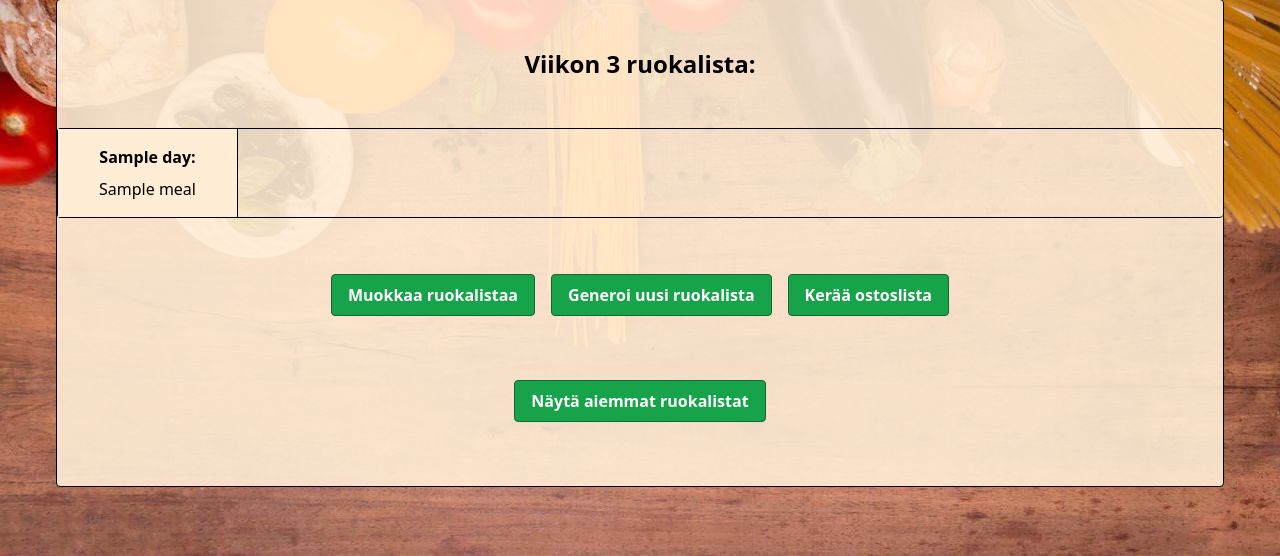
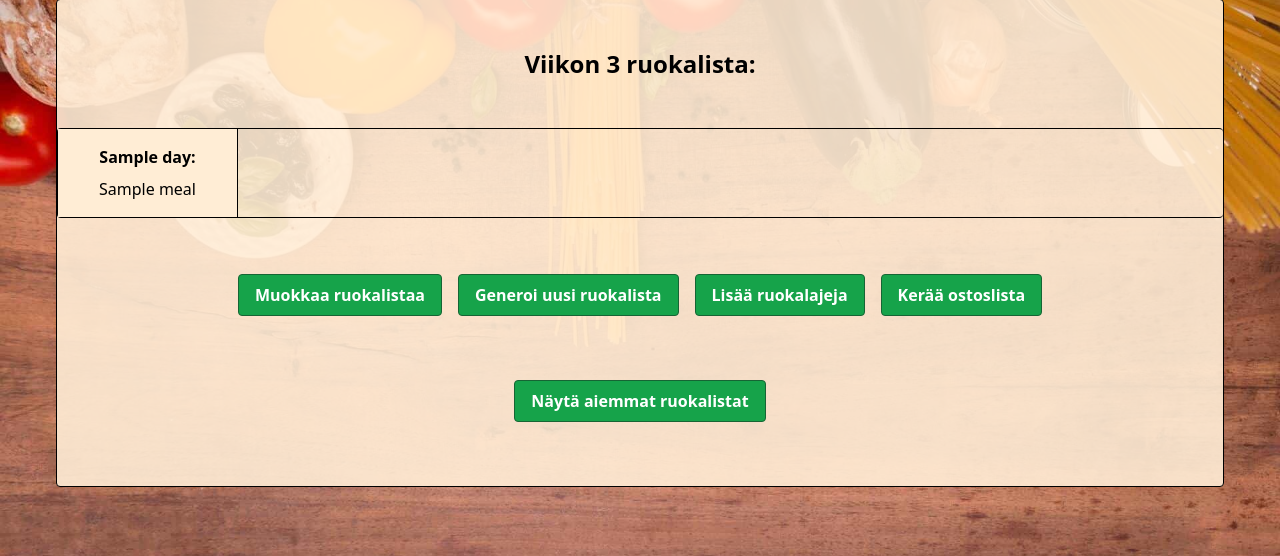
Before and after one commit to Pekk4/ruokalistageneraattori, a Flask app: template src/templates/manage.html in a window 1280 px wide. Shown: the part 155-711 px from the top of the page. Run offline with Flask 2, Linux system fonts and the light colour scheme; the visitor is signed in with stand-in values (Sample User, id 1); the template is opened without the code that fills it: most values are stand-ins (such as "Sample title", 1, 10 or a date in 2020); style sheets or scripts are compiled from the project's sources; parts of the project's set-up code (start-up, migrations or seed data) failed here and were passed over; some libraries are stand-ins or nearby versions.

Commit message:
Added condition and new button
Added condition for the situation where there is not current menu yet.
Added also button for adding more meals.

```diff
--- a/src/templates/manage.html
+++ b/src/templates/manage.html
@@ -35,20 +35,17 @@
                 </button>
             </div>
             <div id="current-menu-content">
+                {%- if menu %}
                 <div id="meals-of-week" class="grid grid-cols-7 text-center border-b rounded-b border-t border-l border-black rounded-t">
-                    {% if meal -%}
-                        {% for meal, day in menu -%}
-                        <div id="single-meal-div-{{ day }}" class="single-meal w-[180px] break-words p-3 border-r border-black {% if day == 0 %}rounded-tl rounded-bl{% elif day == 6 %}rounded-tr rounded-br{% endif %} {% if today.isocalendar()[2]-1 == day %}bg-orange-400{% else %}bg-orange-100{% endif %} hover:bg-white">
-                            <p class="p-1 font-semibold">{{ days[day] }}:</p>
-                            <p id="meal-name-{{ day }}" class="p-1">{{ meal }}</p>
-                        </div>
-                        {%- endfor %}
-                    {% else %}
-                        <div>Ei vielä ruokalistaa. 😢</div><!--!!!!!! TEE TÄLLE JOTAIN!!!!!-->
-                    {% endif %}
+                    {% for meal, day in menu -%}
+                    <div id="single-meal-div-{{ day }}" class="single-meal w-[180px] break-words p-3 border-r border-black {% if day == 0 %}rounded-tl rounded-bl{% elif day == 6 %}rounded-tr rounded-br{% endif %} {% if today.isocalendar()[2]-1 == day %}bg-orange-400{% else %}bg-orange-100{% endif %} hover:bg-white">
+                        <p class="p-1 font-semibold">{{ days[day] }}:</p>
+                        <p id="meal-name-{{ day }}" class="p-1">{{ meal }}</p>
+                    </div>
+                    {% endfor %}
                 </div>
                 <div id="edit-menu-buttons" class="hidden border-b border-l border-black grid-cols-7 rounded-b">
-                    {% for day in day_numbers -%}
+                    {%- for day in day_numbers %}
                     <div id="form-div-{{ day }}" class="form-div border-r border-black text-center {% if today.isocalendar()[2]-1 == day %}bg-orange-400{% else %}bg-orange-100{% endif %} {% if day == 0 %}rounded-bl{% elif day == 6 %}rounded-br{% endif %}">
                         <button class="bg-green-600 hover:bg-green-700 text-white font-bold my-5 py-2 px-4 border border-green-800 rounded" onclick="editMeal({{ day }})">
                             Vaihda
@@ -56,13 +53,22 @@
                     </div>
                     {%- endfor %}
                 </div>
+                {%- else %}
+                <div class="text-center border border-black rounded bg-orange-100 p-6">
+                    <p class="m-1">Ei vielä ruokalistaa. 😢</p>
+                    <p class="m-1">Generoi uusi ruokalista, tai käy lisäämässä ruokalajeja generoidaksesi niistä listan.</p>
+                </div>
+                {%- endif %}
             </div>
             <div id="buttons" class="flex flex-row items-center m-12">
-                <button id="start-editing-button" onclick="editMenu()" class="m-2 bg-green-600 hover:bg-green-700 text-white font-bold py-2 px-4 border border-green-800 rounded">
+                <button id="start-editing-button" {% if menu %} onClick="editMenu()" {% else %} onClick="activateNotifyModal('Generoi ensin ruokalista muokataksesi sitä.')" {% endif %} class="m-2 bg-green-600 hover:bg-green-700 text-white font-bold py-2 px-4 border border-green-800 rounded">
                     Muokkaa ruokalistaa
                 </button>
                 <button onclick="location.replace('/generate')" class="m-2 bg-green-600 hover:bg-green-700 text-white font-bold py-2 px-4 border border-green-800 rounded">
                     Generoi uusi ruokalista
+                </button>
+                <button onclick="location.replace('/meals')" class="m-2 bg-green-600 hover:bg-green-700 text-white font-bold py-2 px-4 border border-green-800 rounded">
+                    Lisää ruokalajeja
                 </button>
                 <button onclick="null" class="m-2 bg-green-600 hover:bg-green-700 text-white font-bold py-2 px-4 border border-green-800 rounded">
                     Kerää ostoslista
```
